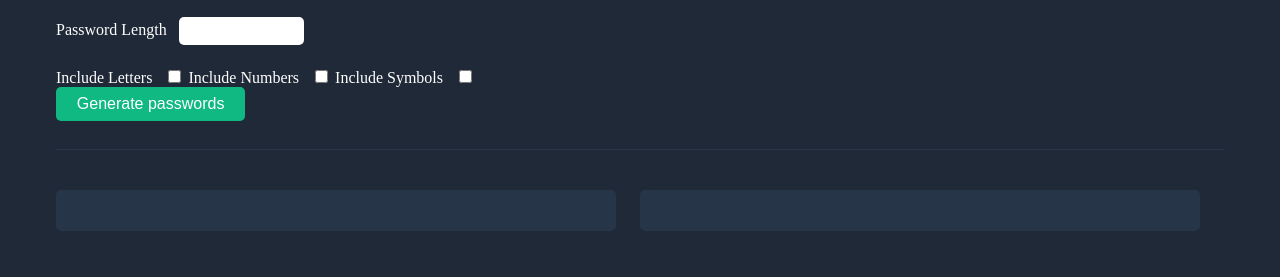
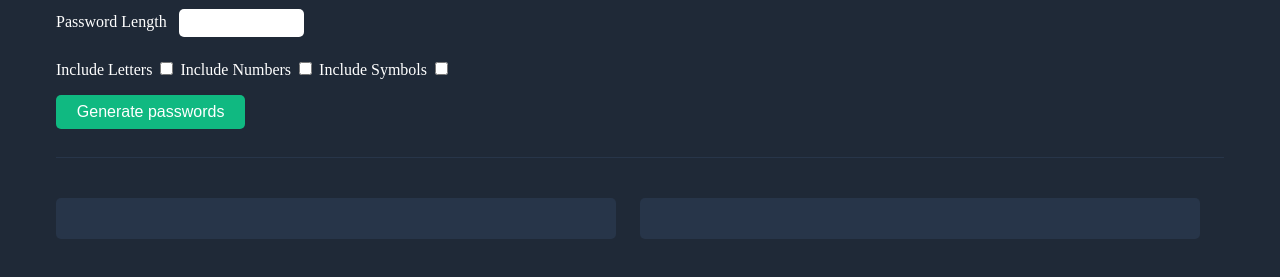
Before and after one commit to shakawillock/random-password-generator, a plain HTML site: page index.html in a window 1280 px wide. Shown: the part 355-632 px from the top of the page. Drawn offline with Linux system fonts and the light colour scheme.

Commit message:
Remove margin right on checkbox labels

```diff
--- a/css/styles.css
+++ b/css/styles.css
@@ -48,7 +48,8 @@ body {
   margin-bottom: 0;
 }
 
-.password-length-container {
+.password-length-container,
+.checkbox-container {
   margin-bottom: 1em;
 }
 
@@ -68,6 +69,10 @@ label {
   border: none;
   margin-bottom: .5em;
   min-width: 125px;
+}
+
+.checkbox-container label {
+  margin-right: 0;
 }
 
 #feedback-message {
```
